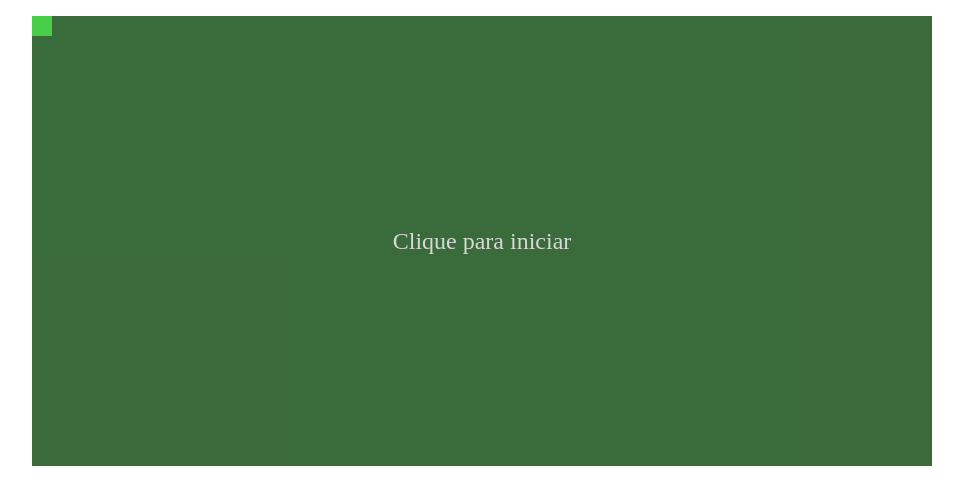
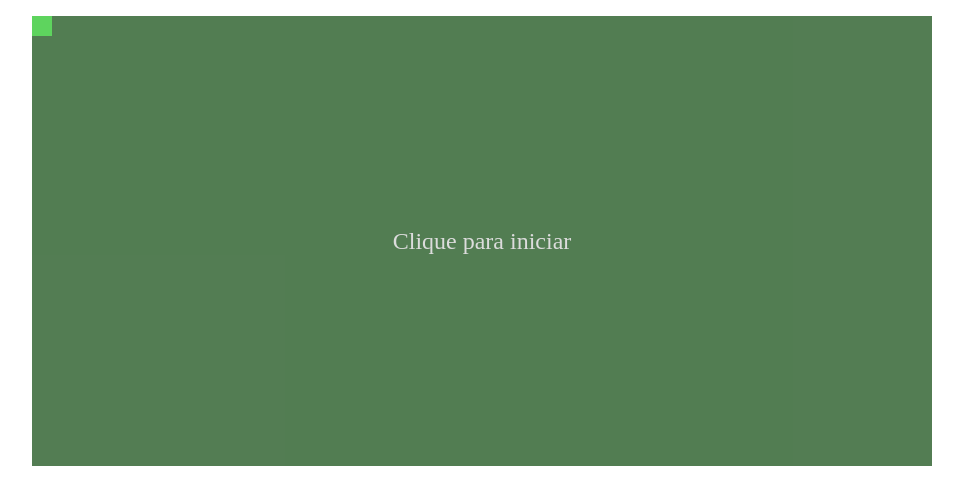
Before and after one commit to Dyeizon/Dyeizon.github.io, a website with bundled scripts: page index.html in a window 1280 px wide. Shown: the whole page, without its empty margins (224-1187 px from the left). Built offline with nearby package versions, Linux system fonts and the light colour scheme.

Commit message:
Update index.css

```diff
--- a/css/index.css
+++ b/css/index.css
@@ -49,7 +49,7 @@ button[disabled=disabled], button:disabled {
 	height: 450px;
 	margin: 1em auto;
 	background-color: #0a470a;
-	opacity: 0.8;
+	opacity: 0.7;
 	position: relative;
 	outline: none;
 }
```
